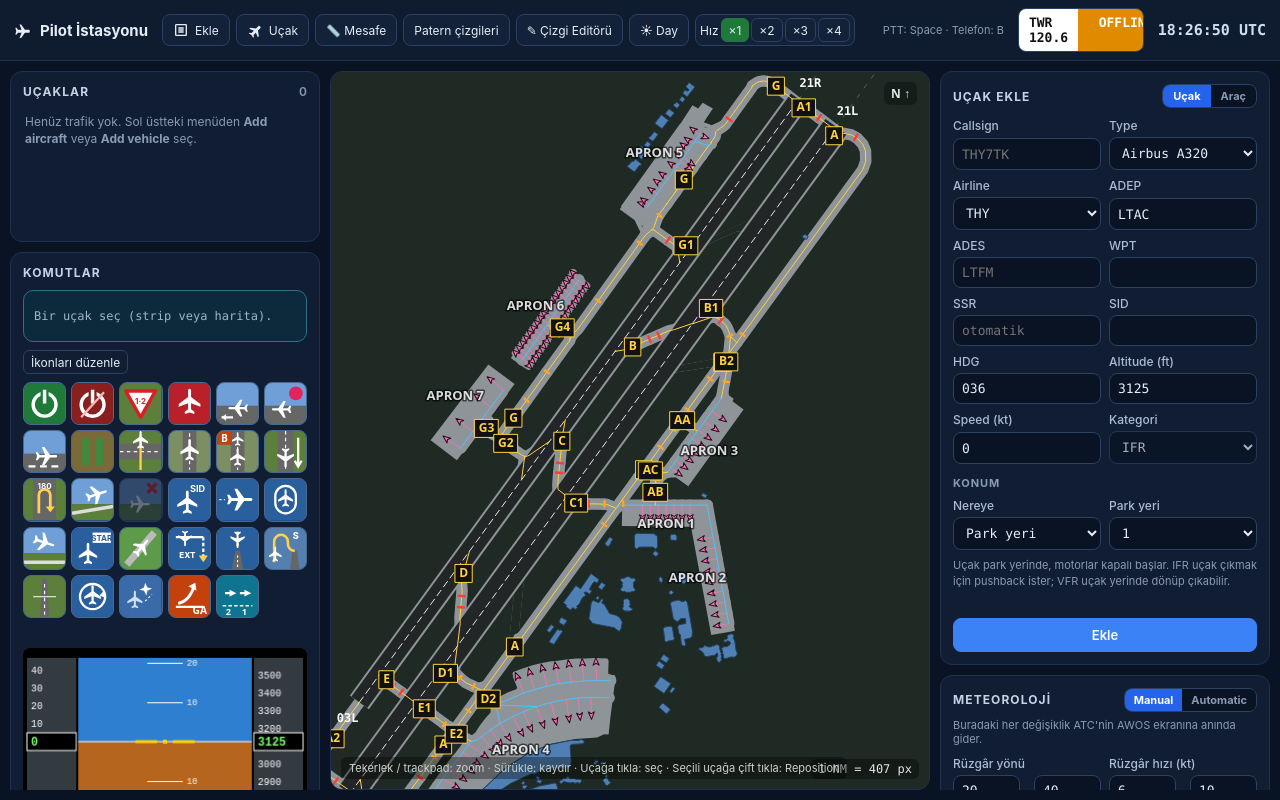
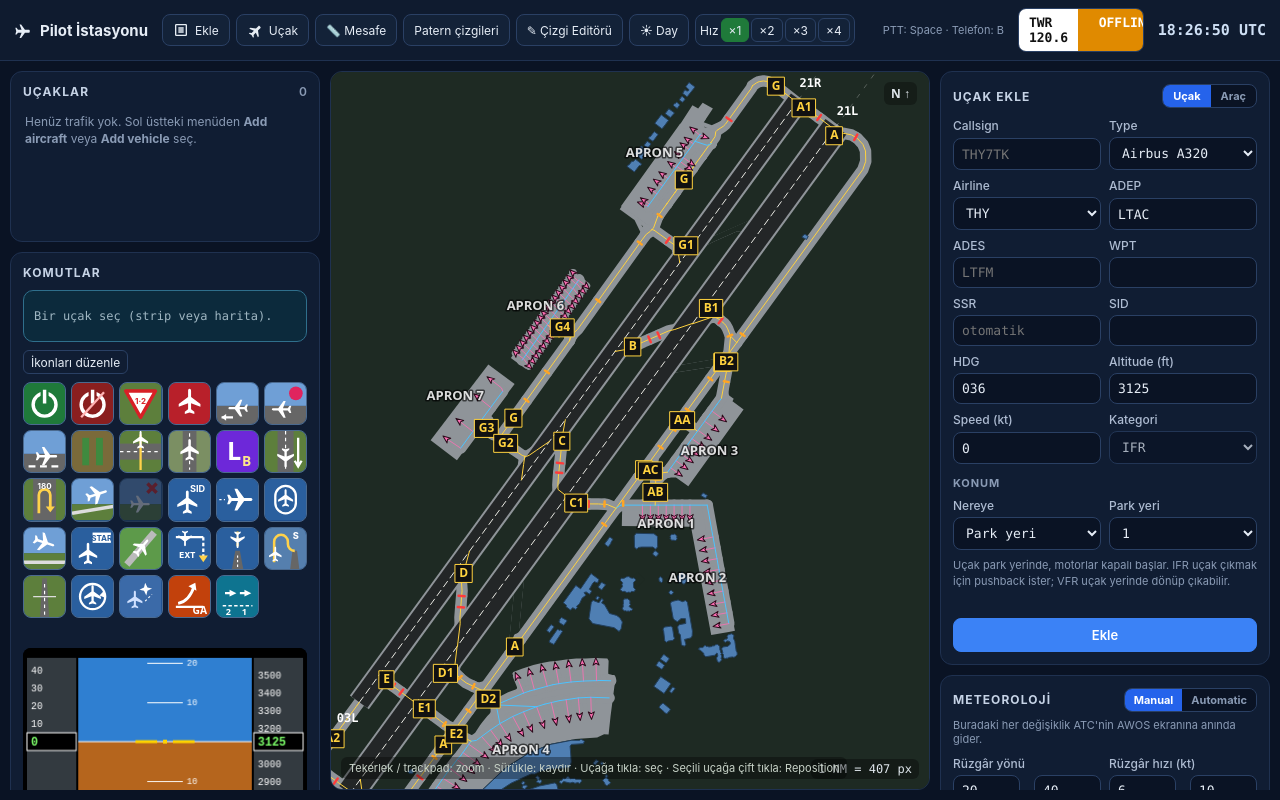
Before and after one commit to omarsadat900-boop/twr-sim, a website: page public/pilot.html in a window 1280 px wide. Drawn offline with Linux system fonts and the light colour scheme; animation ran at ten frames a second.

Commit message:
Line-Up Behind gets its own L_B icon
Co-Authored-By: Claude Opus 5.5 <noreply@anthropic.com>
Claude-Session: https://claude.ai/code/session_01ChUddDWMSpwz2fYtubW3U7

```diff
--- a/public/pilot.html
+++ b/public/pilot.html
@@ -952,7 +952,7 @@ function findExit(a,R,pos){ // pos = metres past threshold
 // ======================================================================
 const ICONS=[
   ['startup','Start-Up','gnd'],['switchoff','Switch Off','gnd'],['giveway','Give Way','gnd'],['park','Trafik Park','gnd'],['push','Trafik PushBack','gnd'],['pushstop','PushBack Durdurma','gnd'],['taxi','Trafik Taksi','gnd'],
-  ['taxistop','Taksi Durdurma','gnd'],['cross','Cross Runway','gnd'],['lineup','Line-Up','gnd'],['lubehind','Line-Up Behind','gnd'],['backtrack','Backtrack','gnd'],['turn180','180° Turn','gnd'],['takeoff','Take-Off','gnd'],['tocancel','Cancel Take-Off','gnd'],
+  ['taxistop','Taksi Durdurma','gnd'],['cross','Cross Runway','gnd'],['lineup','Line-Up','gnd'],['lubehind','Line-Up Behind (L_B)','gnd'],['backtrack','Backtrack','gnd'],['turn180','180° Turn','gnd'],['takeoff','Take-Off','gnd'],['tocancel','Cancel Take-Off','gnd'],
   ['sid','SID','air'],['enroute','ENROUTE','air'],['holding','HOLDING','air'],['approach','APPROACH','air'],['star','STAR','air'],
   ['landing','LANDING','air'],['extend','Extend Downwind','air'],['straight','Straight Approach','air'],['shortapp','Short Approach (pas geçenler)','air'],['visual','Görerek Yaklaşma','air'],['orbit','Orbit','air'],['teleport','Reposition Aircraft','any'],['goaround','Go-Around (Meydan Turu)','air'],['sequence','Havada Sıralama (Follow Traffic)','air']];
 function cmd(k){
@@ -1499,7 +1499,7 @@ function tile(k){
     taxi:`<rect width="36" height="20" fill="${sky}"/><rect y="20" width="36" height="16" fill="${run}"/>${plane(18,22,0,1.1)}<path d="M4 31h6M14 31h6M24 31h6" stroke="#fff" stroke-width="2"/>`,
     taxistop:`<rect width="36" height="36" fill="#7a6a3a"/><rect x="9" y="6" width="6" height="24" fill="#3f8a3f"/><rect x="21" y="6" width="6" height="24" fill="#3f8a3f"/>`,
     lineup:`<rect width="36" height="36" fill="#7b8f63"/><rect x="12" width="12" height="36" fill="${run}"/><path d="M18 2v32" stroke="#fff" stroke-dasharray="3 3"/>${plane(18,18,-90,1.1)}`,
-    lubehind:`<rect width="36" height="36" fill="#7b8f63"/><rect x="12" width="12" height="36" fill="${run}"/><path d="M18 2v32" stroke="#fff" stroke-dasharray="3 3"/>${plane(18,24,-90,0.9)}${plane(18,8,-90,0.7)}<rect x="0" y="0" width="13" height="12" fill="#c2410c"/><text x="6.5" y="9.5" font-size="9" font-weight="700" fill="#fff" text-anchor="middle" font-family="system-ui">B</text>`,
+    lubehind:`<rect width="36" height="36" fill="#6d28d9"/><text x="15" y="25" font-size="22" font-weight="800" fill="#fff" text-anchor="middle" font-family="system-ui">L</text><text x="26" y="31" font-size="12" font-weight="800" fill="#fde68a" text-anchor="middle" font-family="system-ui">B</text>`,
     takeoff:`<rect width="36" height="22" fill="${sky}"/><rect y="22" width="36" height="14" fill="${gnd}"/><path d="M0 30l36-6" stroke="#ddd" stroke-width="3"/>${plane(20,14,-18,1.1)}`,
     cross:`<rect width="36" height="36" fill="${gnd}"/><rect y="11" width="36" height="14" fill="${run}"/><path d="M0 18h36" stroke="#fff" stroke-dasharray="3 3"/><path d="M18 34V3" stroke="#ffd24a" stroke-width="2"/>${plane(18,9,-90,0.9)}`,
     backtrack:`<rect width="36" height="36" fill="${gnd}"/><rect x="11" width="14" height="36" fill="${run}"/><path d="M18 0v36" stroke="#fff" stroke-dasharray="3 3"/>${plane(18,22,90,1)}<path d="M29 6v24M26 26l3 5 3-5" stroke="#fff" stroke-width="2" fill="none"/>`,
```
Also changed, not shown: kaynak/public/pilot.template.html (+2 -2 lines), work/public/pilot.html (+2 -2 lines), work/public/pilot.template.html (+2 -2 lines).
